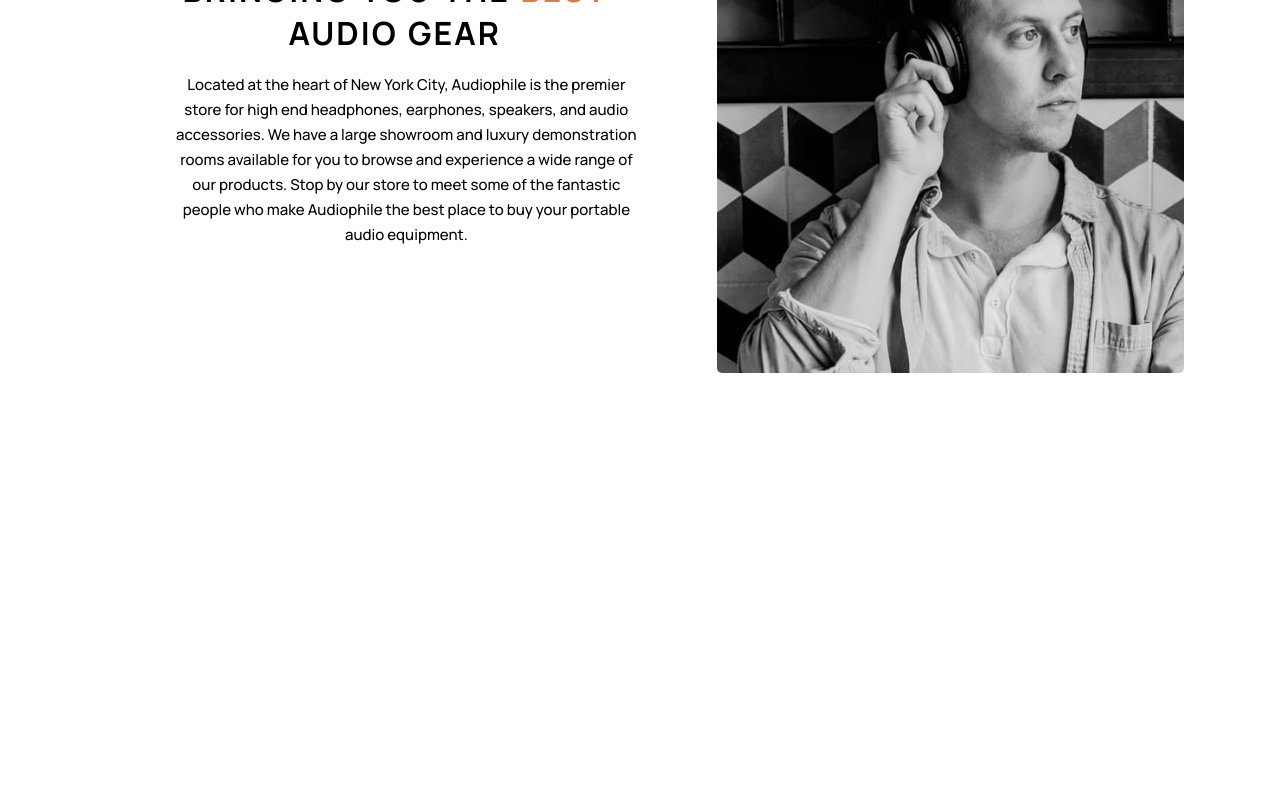
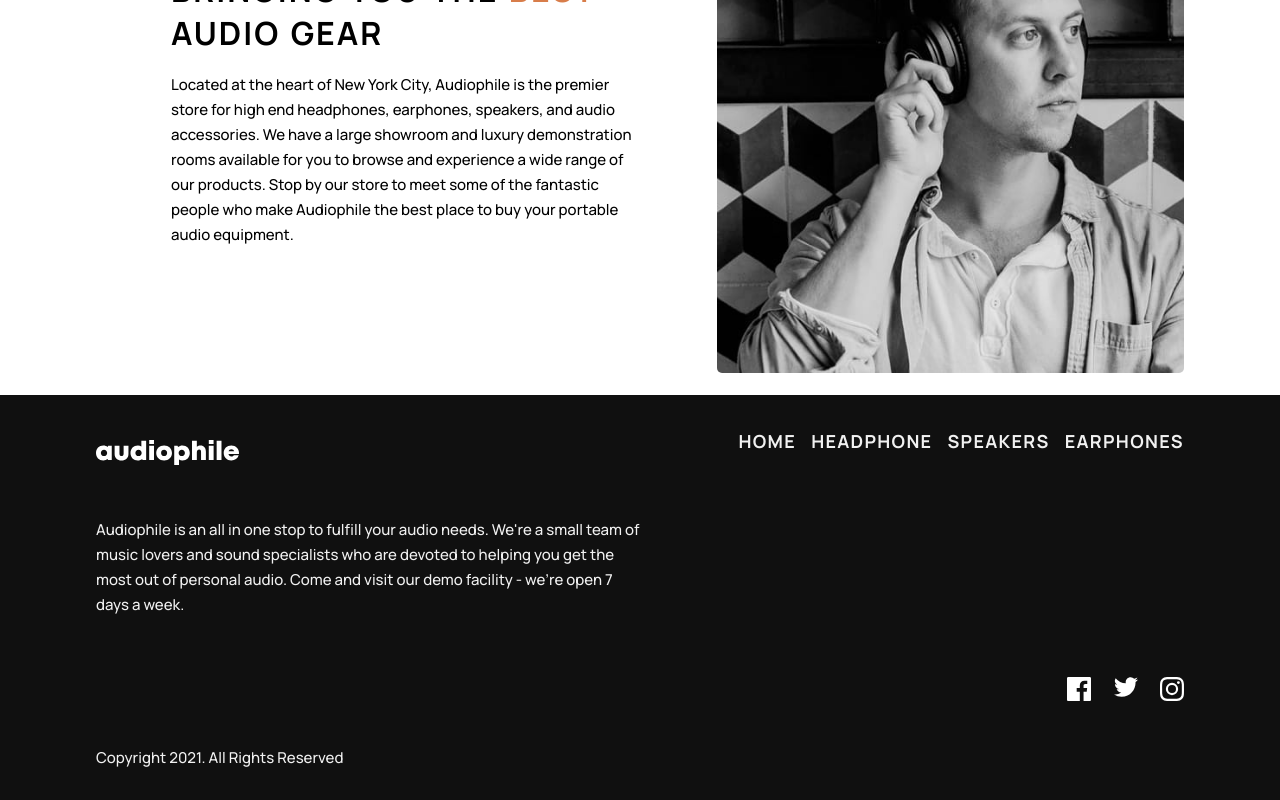
Before and after one commit to Li-Shang-tw/audiophile-ecommerce-website-vue, a Vue app: page / in a window 1280 px wide. Shown: the part 229-1029 px from the top of the page. Before the commit the page ends 800 px from the top, so only its background shows below. Built offline with nearby package versions, Linux system fonts and the light colour scheme.

Commit message:
footer done

```diff
--- a/src/App.vue
+++ b/src/App.vue
@@ -1,13 +1,14 @@
 <script setup>
 import { RouterLink, RouterView } from 'vue-router'
 import TheNavigator from './components/TheNavigator.vue';
+import TheFooter from './components/TheFooter.vue';
 </script>
 
 <template>
 
  <TheNavigator/>
   <RouterView />
-
+  <TheFooter/>
 </template>
 
 <style scoped>
--- a/src/assets/main.css
+++ b/src/assets/main.css
@@ -93,6 +93,13 @@ h6{
     color:var(--secondary)
 }
 
+@media (min-width: 600px){
+    body{
+        text-align: left;
+
+    }
+  }
+
   @media (min-width: 1200px){
     .container{
         width:85%;
--- /dev/null
+++ b/src/components/TheFooter.vue
@@ -0,0 +1,128 @@
+<template>
+    <section class="footer">
+        <div class="footer-wrap container">
+            <div class="footer__header">
+                <div class="footer__logo">
+                <img src="../../public/assets/shared/desktop/logo.svg" alt="footer_logo">
+            </div>
+            <ul class="footer__nav__list">
+        <li class="footer__nav__list__item" >
+         <h6>home</h6>
+        </li>
+        <li class="footer__nav__list__item">
+          <h6>headphone</h6>
+        </li>
+        <li class="footer__nav__list__item">
+          <h6>speakers</h6>
+        </li>
+        <li class="footer__nav__list__item">
+          <h6>earphones</h6>
+        </li>
+      </ul>
+
+            </div>
+
+      <p class="footer__content">
+        Audiophile is an all in one stop to fulfill your audio needs. We're a small team of music lovers
+  and sound specialists who are devoted to helping you get the most out of personal audio. Come and
+  visit our demo facility - we’re open 7 days a week.
+      </p>
+      <div class="footer__copyright__social-media-wrap">
+      <p class="footer__copyright">  Copyright 2021. All Rights Reserved
+</p>
+<ul class="footer__social-media">
+    <li class="footer__social-media-item">
+        <img src="../../public/assets/shared/desktop/icon-facebook.svg" alt="icon-facebook">
+    </li>
+    <li class="footer__social-media-item">
+        <img src="../../public/assets/shared/desktop/icon-twitter.svg" alt="icon-twitter">
+    </li>
+    <li class="footer__social-media-item">
+        <img src="../../public/assets/shared/desktop/icon-instagram.svg" alt="icon-instagram">
+    </li>
+
+</ul>
+</div>
+
+        </div>
+    </section>
+
+</template>
+
+<script setup>
+
+</script>
+
+<style scoped>
+.footer{
+    background: var(--primary);
+    color:var(--text-heavy)
+}
+
+.footer__logo{
+    padding: 3em 0;
+}
+
+.footer__nav__list,.footer__content,.footer__copyright{
+    margin-bottom: 3em;
+}
+.footer__nav__list{
+    display:flex;
+    flex-direction: column;
+    font-weight: 500;
+}
+.footer__nav__list__item{
+    padding:0.5em 0;
+}
+
+.footer__social-media{
+    display:flex;
+    justify-content: center;
+    gap:1.5em;
+    padding-bottom: 2.5em;
+}
+@media(min-width:600px){
+.footer__nav__list{
+    flex-direction: row;
+    gap:1em;
+
+}
+
+.footer__nav__list,.footer__content,.footer__copyright{
+    margin-bottom: 2em;
+}
+
+.footer__content{
+    margin-bottom: 4em;
+}
+.footer__copyright__social-media-wrap{
+    display:flex;
+    justify-content: space-between;
+}
+}
+@media(min-width:1200px){
+.footer__header{
+    display:flex;
+    justify-content: space-between;
+    align-items: center;
+}
+.footer__content{
+    width:50%;
+}
+.footer__copyright__social-media-wrap{
+   flex-wrap: wrap;
+   flex-direction: row-reverse;
+   padding-bottom: 2em;
+
+}
+.footer__social-media{
+    order:-1;
+    width:100%;
+    justify-content: flex-end;
+}
+
+.footer__copyright{
+    margin:0 auto 0 0;
+}
+}
+</style>
```
